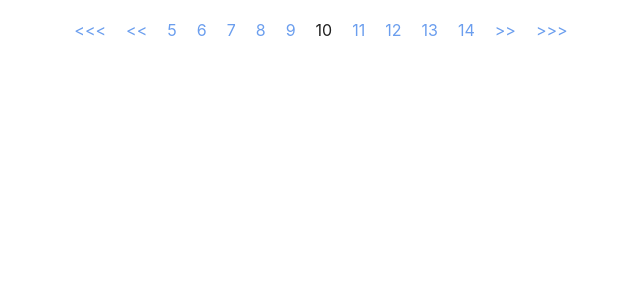
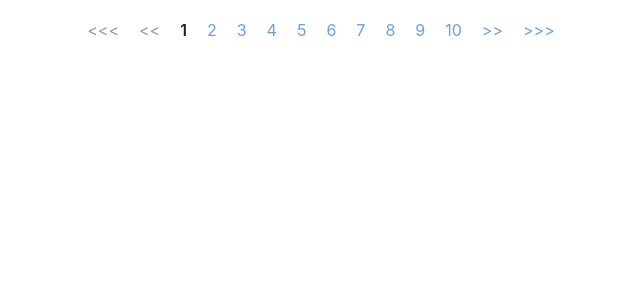
Before and after one commit to github15238484509/duyi, a Vue app in the folder vue2.0/1.3搭建工程/my-site/: page / in a window 1280 px wide. Shown: the top 300 px of the page, without its empty margins (319-959 px from the left). Built offline with nearby package versions, Linux system fonts and the light colour scheme.

Commit message:
'修改样式'

```diff
--- a/vue2.0/1.3搭建工程/my-site/src/App.vue
+++ b/vue2.0/1.3搭建工程/my-site/src/App.vue
@@ -10,7 +10,7 @@ export default {
   data() {
     return {
       total: 202,
-      current: 10,
+      current: 1,
     };
   },
   components: {
--- a/vue2.0/1.3搭建工程/my-site/src/components/Pager.vue
+++ b/vue2.0/1.3搭建工程/my-site/src/components/Pager.vue
@@ -46,12 +46,14 @@
     color: @primary;
     padding: 20px 10px;
     transition: all 0.3s;
+    cursor: pointer;
     &.disable {
       color: @lightWords;
       cursor: not-allowed;
     }
     &.active {
       color: @dark;
+      font-weight: 600;
     }
     &:hover{
       color: @dark;
```
